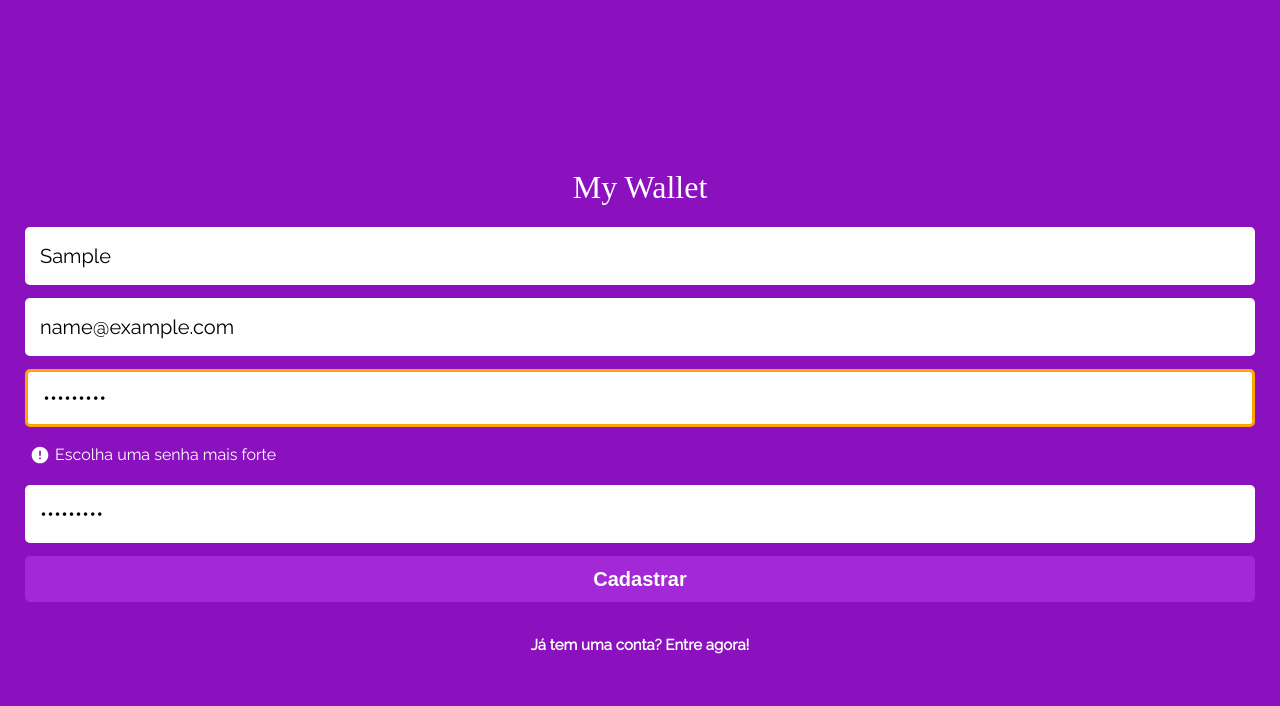
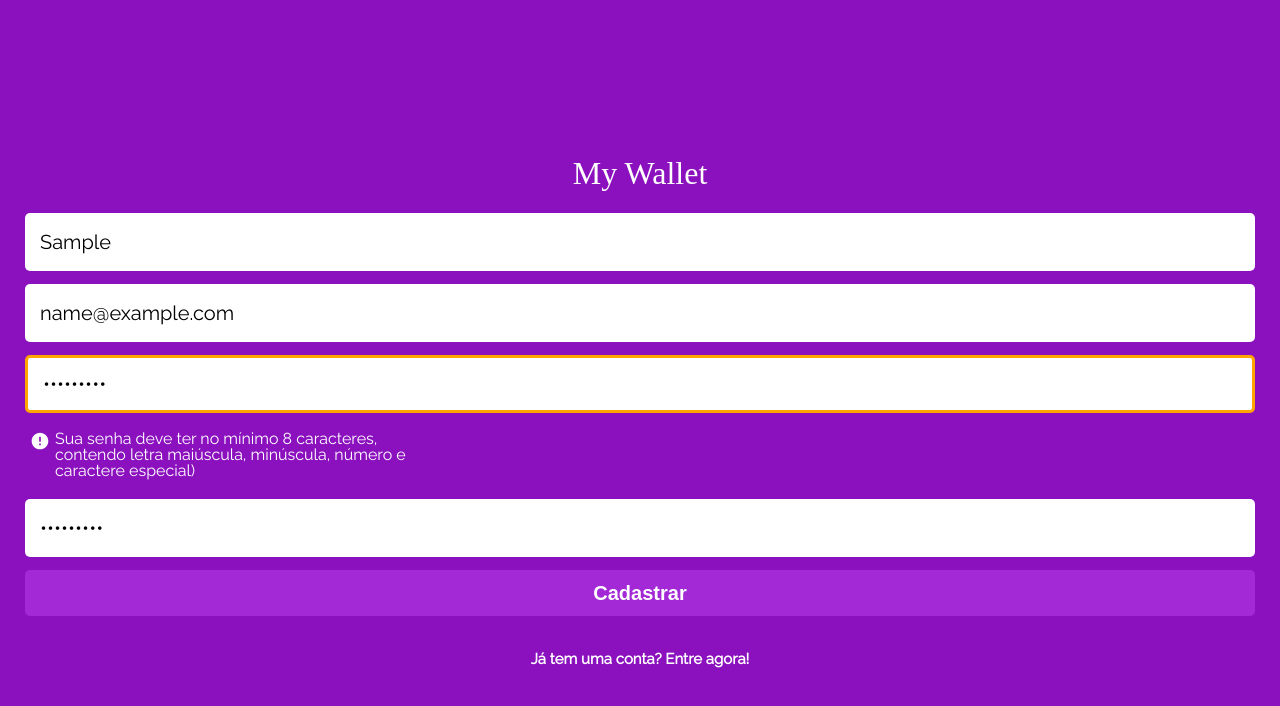
Before and after one commit to yasmimc/MyWallet-frontend, a React (Create React App) app: page /sign-up in a window 1280 px wide. Both pictures are taken after typing "Sample", "name@example.com", "Sample123", "Sample123" into the empty fields and a click on the button "Cadastrar". Shown: the top 706 px of the page. Built offline with nearby package versions, Linux system fonts and the light colour scheme; a web font is replaced by a local one.

Commit message:
Change strong password warning

```diff
--- a/src/components/SignUp/SignUp.js
+++ b/src/components/SignUp/SignUp.js
@@ -104,7 +104,7 @@ export default function SignUp() {
 			{inputError.password ? (
 				<InputErrorMsg>
 					<WarningIcon />
-					<p>Escolha uma senha mais forte</p>
+					<p>Sua senha deve ter no mínimo 8 caracteres, contendo letra maiúscula, minúscula, número e caractere especial)</p>
 				</InputErrorMsg>
 			) : null}
 			<Input
```
